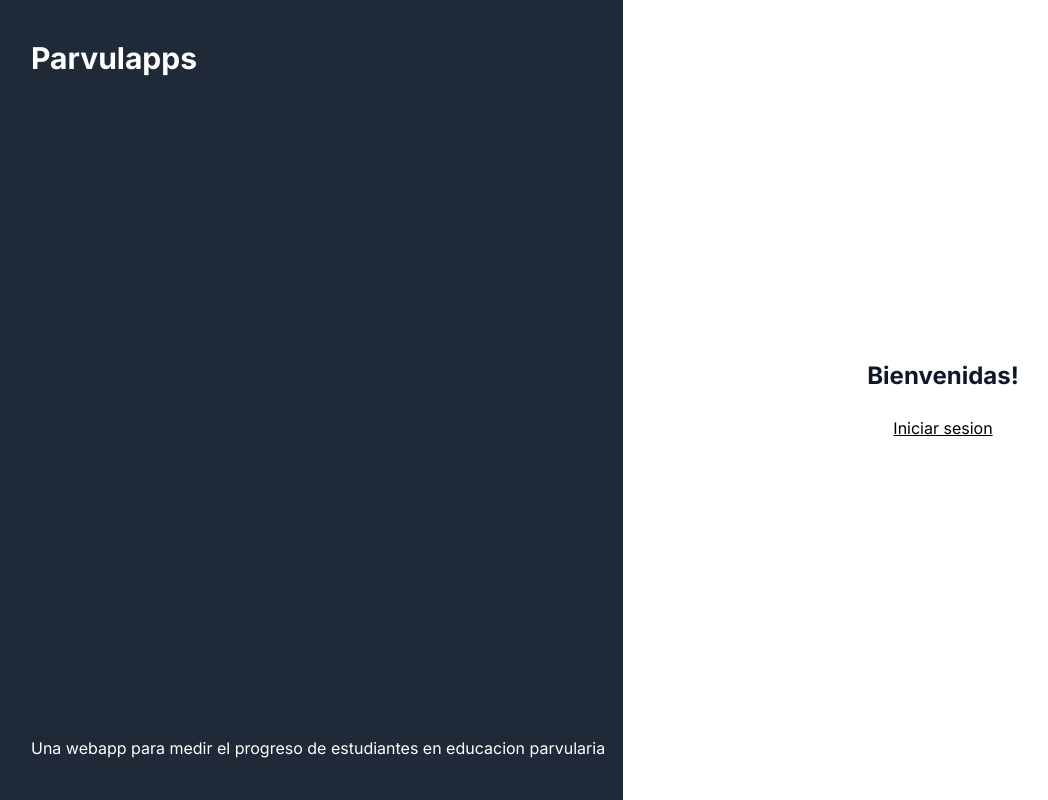
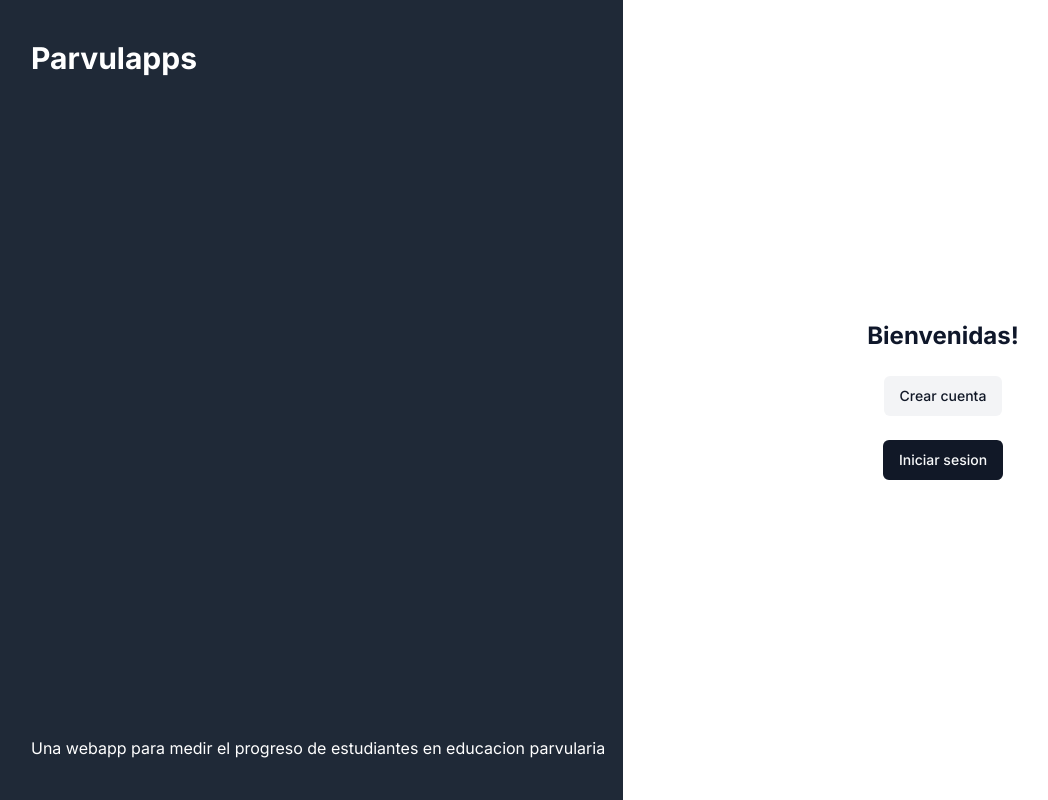
Before and after one commit to camunoz2/parvulapps2, a Next.js app: page / in a window 1280 px wide. Shown: the whole page, without its empty margins (17-1065 px from the left). Built offline with nearby package versions, Linux system fonts and the light colour scheme.

Commit message:
fix: auth flow

```diff
--- a/src/app/page.tsx
+++ b/src/app/page.tsx
@@ -1,6 +1,8 @@
 import { Button } from "@/components/ui/button"
+import { auth } from "@clerk/nextjs"
 
 export default function Home() {
+
   return (
     <main className="grid grid-cols-2 h-full">
       <div className="bg-gray-800 flex flex-col justify-between py-10 pl-12">
@@ -13,7 +15,8 @@ export default function Home() {
       </div>
       <div className="bg-white flex flex-col gap-6 items-center justify-center">
         <h2 className="font-bold text-2xl text-slate-900">Bienvenidas!</h2>
-        <a className="underline" href="/sign-up">Iniciar sesion</a>
+        <Button variant="secondary"><a href="/sign-up">Crear cuenta</a> </Button>
+        <Button><a href="/sign-in">Iniciar sesion</a></Button>
       </div>
     </main>
   )
--- /dev/null
+++ b/src/app/sign-in/[[...sign-in]]/page.tsx
@@ -0,0 +1,5 @@
+import { SignIn } from "@clerk/nextjs";
+
+export default function Page() {
+  return <SignIn afterSignInUrl="/dashboard" />;
+}
--- a/src/app/sign-up/[[...sign-up]]/page.tsx
+++ b/src/app/sign-up/[[...sign-up]]/page.tsx
@@ -1,5 +1,5 @@
 import { SignUp } from "@clerk/nextjs";
 
 export default function Page() {
-  return <SignUp />;
+  return <SignUp afterSignUpUrl="/dashboard" />;
 }
--- a/src/middleware.ts
+++ b/src/middleware.ts
@@ -1,7 +1,7 @@
 import { authMiddleware } from "@clerk/nextjs";
 
 export default authMiddleware({
-  publicRoutes: ["/"]
+  publicRoutes: ["/", "/sign-in", "sign-up"]
 });
 
 export const config = {
```
